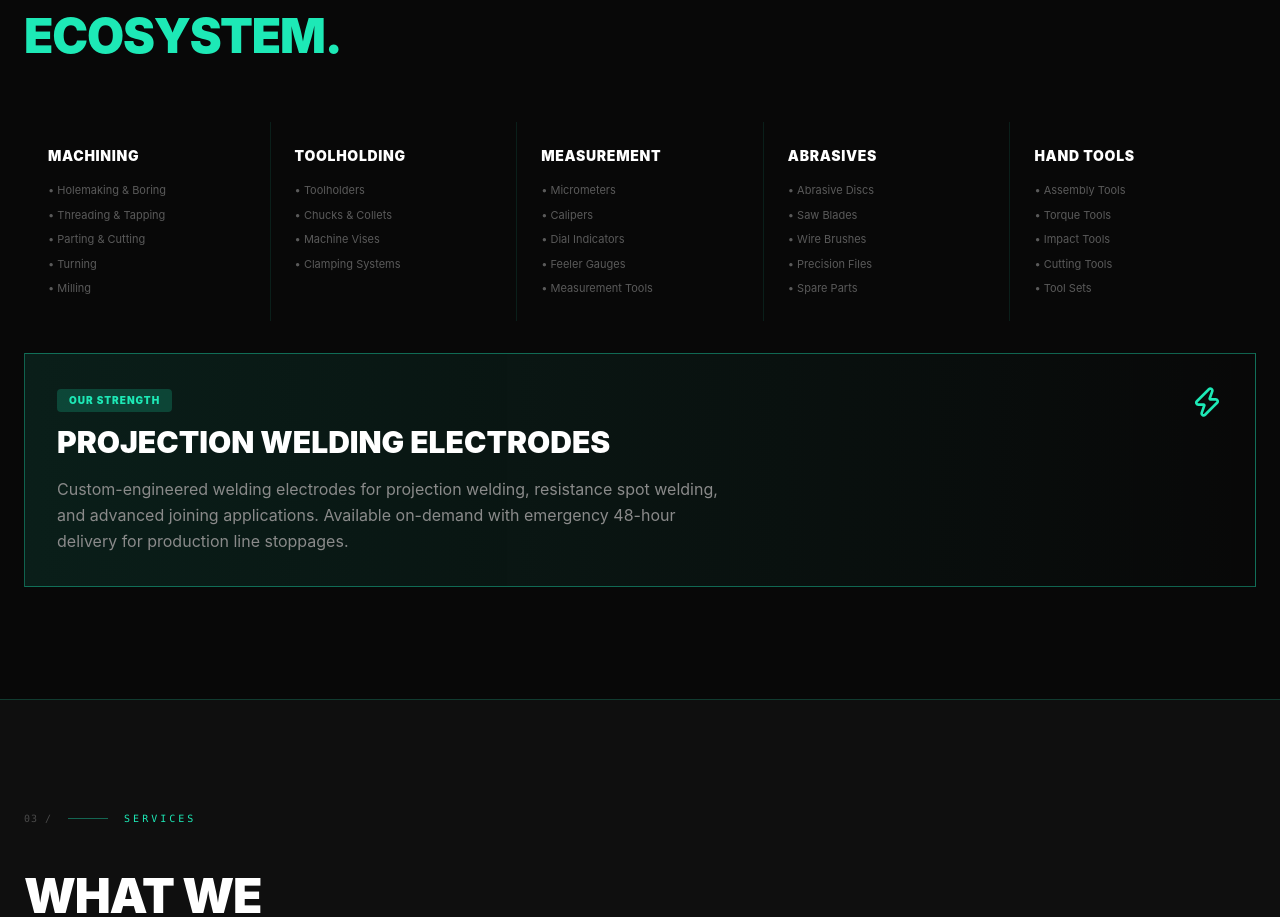
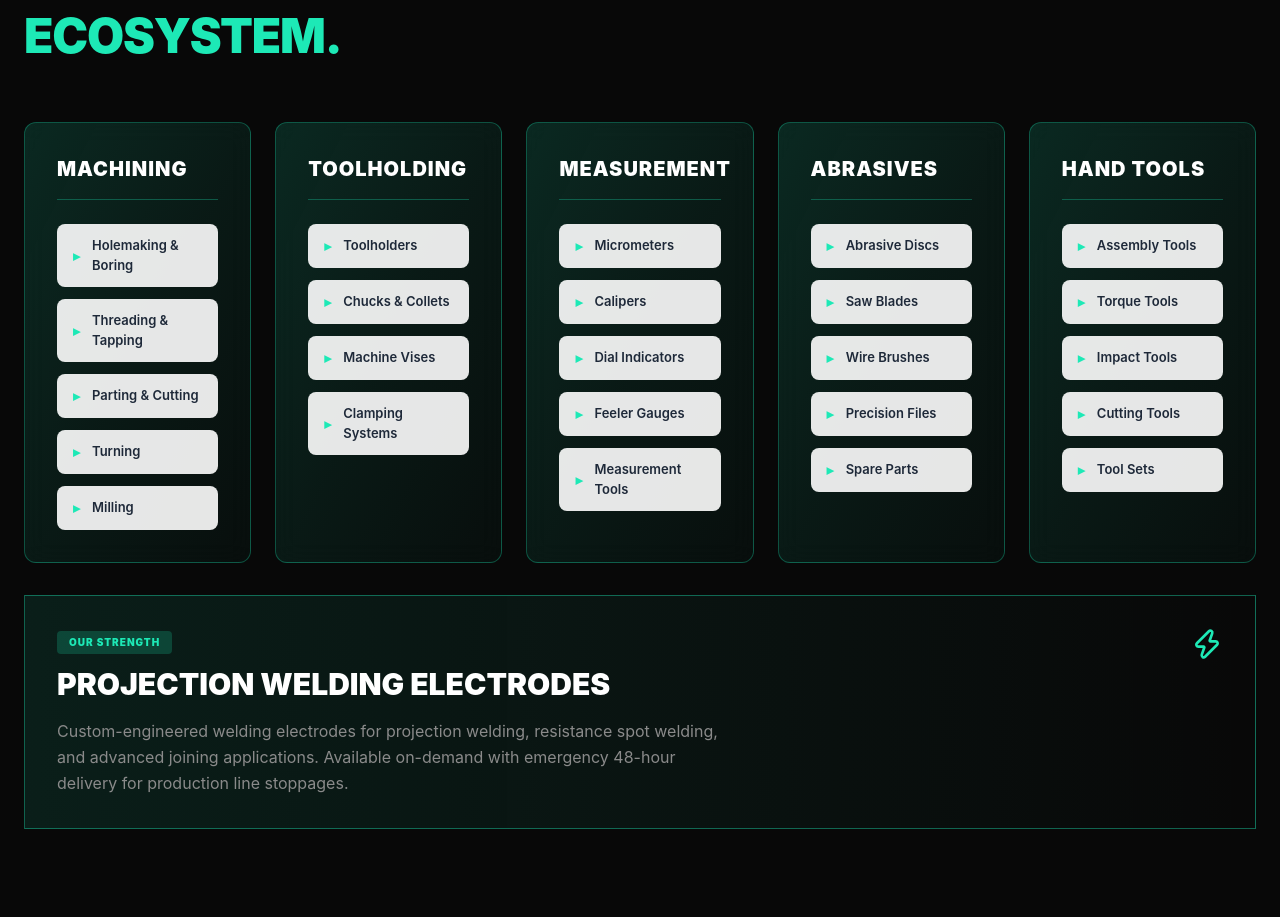
Before and after one commit to alexcojocaru09/dgsi-website, a React (Vite) app: page / in a window 1280 px wide. Shown: the part 1880-2797 px from the top of the page. Built offline with nearby package versions, Linux system fonts and the light colour scheme.

Commit message:
Actualizare design si functionalitati noi

```diff
--- a/src/App.jsx
+++ b/src/App.jsx
@@ -277,7 +277,7 @@ export default function App() {
             <span className="text-[#1de9b6]">Ecosystem.</span>
           </h2>
 
-          <div className="grid md:grid-cols-5 gap-px bg-[#1de9b6]/10">
+          <div className="grid md:grid-cols-5 gap-6">
             {[
               { cat: 'Machining', items: ['Holemaking & Boring', 'Threading & Tapping', 'Parting & Cutting', 'Turning', 'Milling'] },
               { cat: 'Toolholding', items: ['Toolholders', 'Chucks & Collets', 'Machine Vises', 'Clamping Systems'] },
@@ -285,15 +285,39 @@ export default function App() {
               { cat: 'Abrasives', items: ['Abrasive Discs', 'Saw Blades', 'Wire Brushes', 'Precision Files', 'Spare Parts'] },
               { cat: 'Hand Tools', items: ['Assembly Tools', 'Torque Tools', 'Impact Tools', 'Cutting Tools', 'Tool Sets'] },
             ].map((prod, i) => (
-              <div key={i} className="bg-[#080808] p-6 group hover:bg-[#0F0F0F] transition-all">
-                <h3 className="text-sm font-black uppercase tracking-wider text-white mb-4">{prod.cat}</h3>
-                <ul className="space-y-2">
-                  {prod.items.map(item => (
-                    <li key={item} className="text-[11px] text-[#5A5A5A] group-hover:text-[#7A7A7A] transition-colors">
-                      • {item}
-                    </li>
+              <div
+                key={i}
+                className="group relative bg-gradient-to-br from-[#1de9b6]/15 via-[#1de9b6]/8 to-[#1de9b6]/3 border border-[#1de9b6]/30 hover:border-[#1de9b6]/70 rounded-xl p-8 transition-all duration-300 hover:shadow-[0_0_40px_rgba(29,233,182,0.2)] hover:-translate-y-2 cursor-pointer overflow-hidden backdrop-blur-md"
+              >
+                {/* Gradient overlay on hover */}
+                <div className="absolute inset-0 bg-gradient-to-br from-[#1de9b6]/10 to-transparent opacity-0 group-hover:opacity-100 transition-opacity duration-300 rounded-xl" />
+
+                <div className="relative z-10">
+                  {/* Category Title */}
+                  <h3 className="text-lg md:text-xl font-black uppercase tracking-wider text-white mb-6 pb-4 border-b border-[#1de9b6]/30 group-hover:border-[#1de9b6]/60 transition-all">
+                    {prod.cat}
+                  </h3>
+
+                  {/* Subcategory Items as Buttons */}
+                  <div className="space-y-3">
+                    {prod.items.map((item, idx) => (
+                      <a
+                        key={item}
+                        href="#"
+                        onClick={(e) => e.preventDefault()}
+                        className="flex items-center gap-3 px-4 py-3 bg-white/90 text-black rounded-lg hover:bg-white hover:shadow-lg hover:shadow-[#1de9b6]/30 transition-all duration-300 group/btn transform hover:translate-x-1 cursor-pointer"
+                      >
+                        <span className="text-[#1de9b6] font-black text-sm group-hover/btn:text-lg transition-all">▸</span>
+                        <span className="text-[13px] font-semibold text-gray-800 group-hover/btn:text-black transition-colors">
+                          {item}
+                        </span>
+                      </a>
                     ))}
-                </ul>
+                  </div>
+                </div>
+
+                {/* Decorative corner accent */}
+                <div className="absolute top-0 right-0 w-32 h-32 bg-gradient-to-bl from-[#1de9b6]/5 to-transparent rounded-bl-full opacity-0 group-hover:opacity-100 transition-opacity duration-300" />
               </div>
             ))}
           </div>
@@ -363,21 +387,24 @@ export default function App() {
       <Section id="clients" light>
         <div className="max-w-7xl mx-auto">
           <Eyebrow code="05 /" label="Trusted By" />
-          <h2 className="text-4xl md:text-5xl font-black uppercase leading-tight tracking-tight text-white mb-14">
+          <h2 className="text-4xl md:text-5xl font-black uppercase leading-tight tracking-tight text-white mb-16">
             Trusted by Industry<br />
             <span className="text-[#1de9b6]">Leaders Across Europe.</span>
           </h2>
 
-          <div className="grid grid-cols-2 md:grid-cols-5 gap-4">
+          <div className="bg-gradient-to-br from-white/8 via-white/5 to-white/3 border border-white/15 rounded-lg p-12 backdrop-blur-sm">
+            <div className="flex flex-wrap gap-6 justify-center lg:justify-start items-center">
               {[
                 { name: 'Dacia', url: 'https://www.dacia.com', logo: 'https://upload.wikimedia.org/wikipedia/commons/3/32/DACIALOGOTYPE.png' },
                 { name: 'Kirchhoff', url: 'https://www.kirchhoff-automotive.com', logo: 'https://upload.wikimedia.org/wikipedia/commons/thumb/7/7e/Kirchhoff_Logo.svg/3840px-Kirchhoff_Logo.svg.png' },
-              { name: 'Martur Fompak', url: 'https://www.martur.com.tr', logo: 'https://www.sap.com/dam/application/shared/logos/customer/h-q/martur-fompak-customer-logo.png' },
+                { name: 'Martur Fompak', url: 'https://i.ytimg.com/vi/P51XJF6wpXY/maxresdefault.jpg', logo: 'https://www.sap.com/dam/application/shared/logos/customer/h-q/martur-fompak-customer-logo.png' },
                 { name: 'Farplas', url: 'https://www.farplas.com', logo: 'https://faraero.com.tr/wp-content/uploads/2020/08/farplas-logo.png' },
                 { name: 'Kärcher', url: 'https://www.karcher.com', logo: 'https://upload.wikimedia.org/wikipedia/commons/thumb/c/ce/K%C3%A4rcher_Logo_2015.svg/1280px-K%C3%A4rcher_Logo_2015.svg.png' },
                 { name: 'Timken', url: 'https://www.timken.com', logo: 'https://cdn.freebiesupply.com/logos/large/2x/timken-logo-png-transparent.png' },
-              { name: 'HORSE', url: 'https://dcassetcdn.com/design_img/876564/468725/468725_5124623_876564_thumbnail.jpg', logo: 'https://upload.wikimedia.org/wikipedia/commons/2/23/Coat_of_arms_of_Kent.svg' },
+                { name: 'HORSE Powertrain', url: 'https://www.horse.cars', logo: 'https://upload.wikimedia.org/wikipedia/commons/thumb/e/e2/Horse_Powertrain_Limited_logo.svg/1280px-Horse_Powertrain_Limited_logo.svg.png' },
                 { name: 'Beyçelik Gestamp', url: 'https://www.beycelikgestamp.com', logo: 'https://www.beycelikgestamp.com.tr/dacegug/2025/10/gestamp_logo.svg' },
+                { name: 'Coskunoz Holding', url: 'https://www.coskunozholding.com.tr/en/companies/automotive', logo: 'https://upload.wikimedia.org/wikipedia/commons/thumb/f/fc/Co%C5%9Fkun%C3%B6z_Holding.svg/3840px-Co%C5%9Fkun%C3%B6z_Holding.svg.png' },
+                { name: 'GIC NOSAG', url: 'https://www.gicnosag.com', logo: 'https://cdn.abacus.ai/images/e5f1d495-d26a-46f0-a653-3a7add4030b6.png' },
                 { name: 'UKS', url: 'https://www.uksstamping.com', logo: 'https://www.uksstamping.com/assets/img/uks-logo.png' },
                 { name: 'Opsan', url: 'https://www.opsan.com.tr', logo: 'https://images.crunchbase.com/image/upload/c_pad,h_256,w_256,f_auto,q_auto:eco,dpr_1/el5grzb45tlvtvmmcbyg?ik-sanitizeSvg=true' },
               ].map((client, i) => (
@@ -386,32 +413,30 @@ export default function App() {
                   href={client.url}
                   target="_blank"
                   rel="noopener noreferrer"
-                className="group relative h-28 bg-white/5 border border-[#1de9b6]/15 hover:border-[#1de9b6]/50 transition-all flex items-center justify-center overflow-hidden cursor-pointer hover:bg-white/10"
+                  className="flex-shrink-0 h-32 w-40 bg-white/90 border border-white/40 hover:border-white hover:shadow-lg hover:bg-white transition-all duration-300 flex items-center justify-center overflow-hidden cursor-pointer rounded-md"
                 >
-                {/* Glow effect on hover */}
-                <div className="absolute inset-0 opacity-0 group-hover:opacity-100 transition-opacity bg-gradient-to-br from-[#1de9b6]/5 to-transparent" />
-
-                {/* Logo image */}
-                <div className="relative z-10 flex flex-col items-center justify-center h-full px-4">
+                  {/* Logo container */}
+                  <div className="flex items-center justify-center h-full w-full px-4">
                     <img
                       src={client.logo}
                       alt={client.name}
-                    className="max-w-[85%] max-h-[70%] object-contain grayscale group-hover:grayscale-0 transition-all duration-300 drop-shadow-sm"
+                      className="max-w-[92%] max-h-[85%] object-contain transition-all duration-300"
                       onError={(e) => {
                         e.target.style.display = 'none';
                         if (e.target.nextElementSibling) e.target.nextElementSibling.style.display = 'block';
                       }}
                     />
                     {/* Fallback text if logo doesn't load */}
-                  <p className="hidden text-[10px] font-black uppercase tracking-widest text-white group-hover:text-[#1de9b6] transition-colors text-center leading-tight">
+                    <p className="hidden text-[10px] font-black uppercase tracking-widest text-black transition-all duration-300 text-center leading-tight">
                       {client.name}
                     </p>
                   </div>
                 </a>
               ))}
             </div>
+          </div>
 
-          <p className="text-[12px] text-[#5A5A5A] text-center mt-12 border-t border-[#1A1A1A] pt-8">
+          <p className="text-[12px] text-[#5A5A5A] text-center mt-14 border-t border-[#1A1A1A] pt-10">
             ...and 300+ industrial clients across automotive, packaging, metallurgy, food processing, and manufacturing sectors.
           </p>
         </div>
```
Lines whose indentation alone changed are shown as unchanged.
